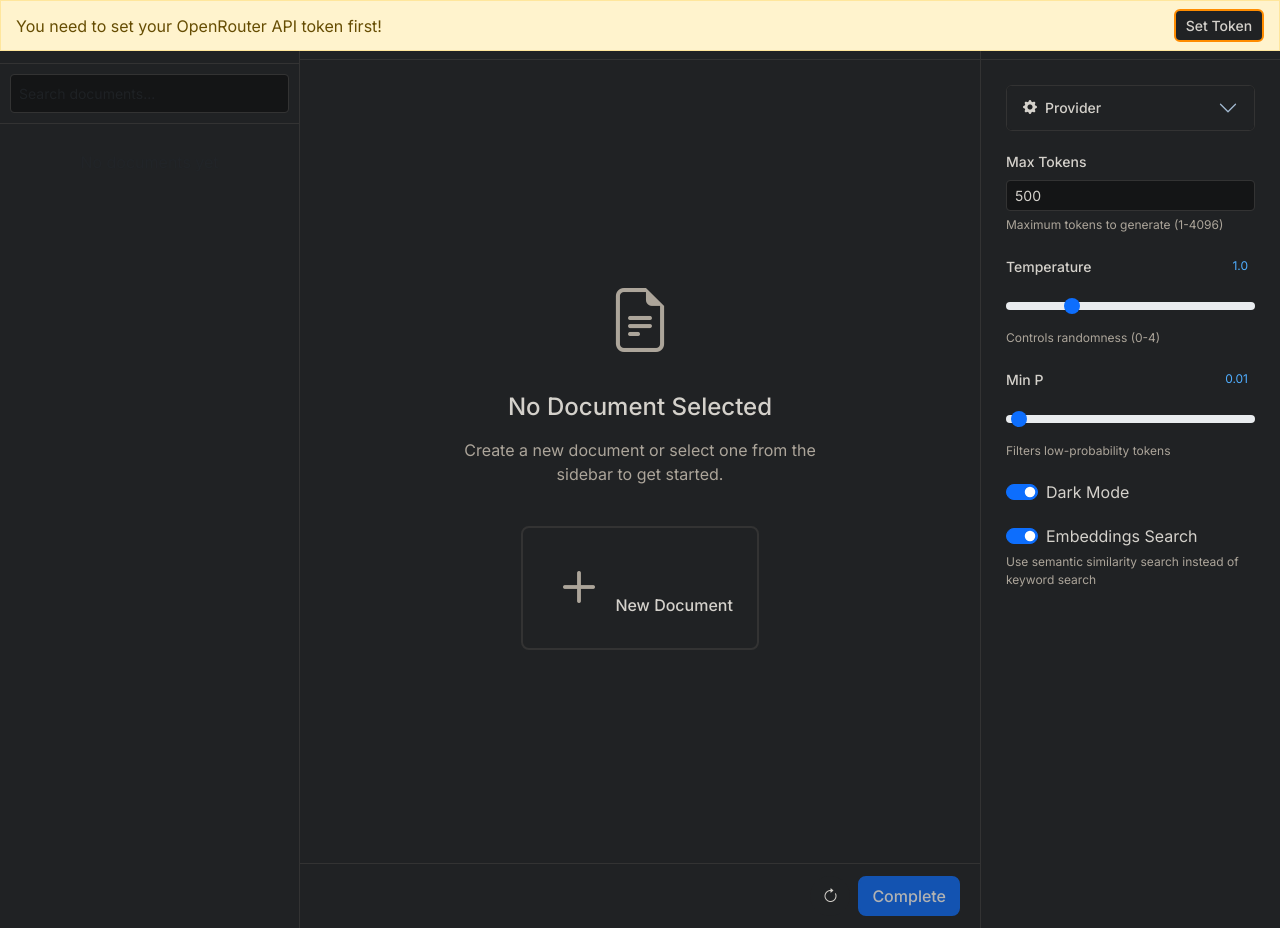
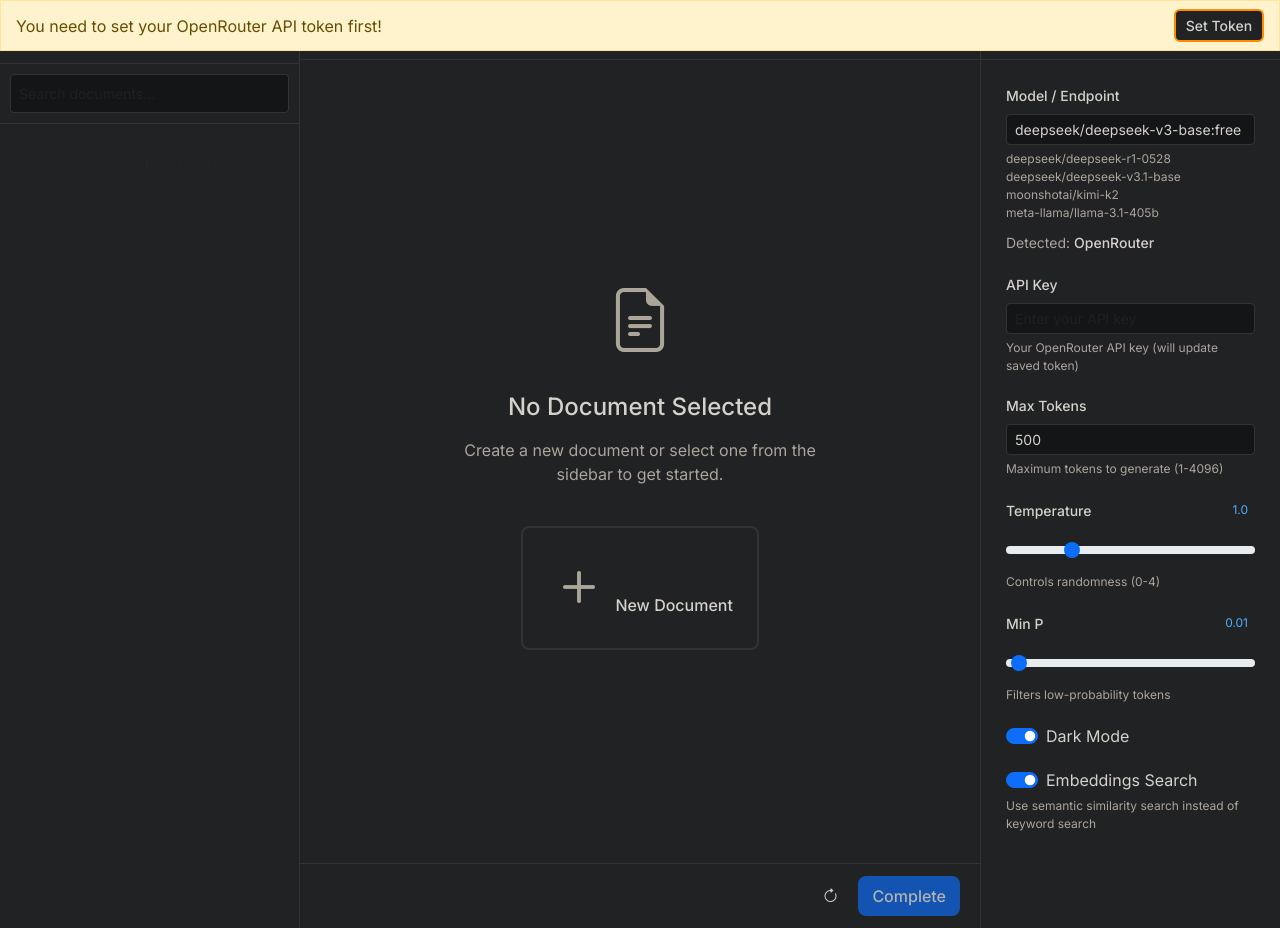
Before and after one commit to lyramakesmusic/text-completion-webui, a Flask app: page / in a window 1280 px wide. Run offline with Flask 3, Linux system fonts and the light colour scheme; data that the repository does not hold is empty; some libraries are stand-ins or nearby versions.

Commit message:
autodetect provider

```diff
--- a/static/js/app.js
+++ b/static/js/app.js
@@ -1015,79 +1015,100 @@ document.addEventListener('DOMContentLoaded', function() {
         }
     });
 
-    // Update provider-specific settings visibility and ensure values are synchronized
-    function updateModelExamples() {
+    // Smart model/endpoint detection and parsing
+    function detectProviderFromInput(value) {
+        if (!value || !value.trim()) {
+            return { provider: 'openrouter', model: '', endpoint: '' };
+        }
+
+        const trimmedValue = value.trim();
+
+        // Check if it starts with http:// or https:// (OpenAI-compatible endpoint)
+        if (trimmedValue.startsWith('http://') || trimmedValue.startsWith('https://')) {
+            return {
+                provider: 'openai',
+                model: '',
+                endpoint: trimmedValue
+            };
+        }
+
+        // Otherwise assume it's an OpenRouter model (provider/model format)
+        return {
+            provider: 'openrouter',
+            model: trimmedValue,
+            endpoint: ''
+        };
+    }
+
+    function updateProviderFields(detection) {
+        // Update hidden fields for backend
         const providerField = document.getElementById('provider');
-        if (!providerField) return;
-
-        const provider = providerField.value;
-        const openrouterSettings = document.getElementById('openrouter-settings');
-        const openaiSettings = document.getElementById('openai-settings');
-        const chutesSettings = document.getElementById('chutes-settings');
-
-        // Hide all provider sections first
-        if (openrouterSettings) openrouterSettings.style.display = 'none';
-        if (openaiSettings) openaiSettings.style.display = 'none';
-        if (chutesSettings) chutesSettings.style.display = 'none';
-
-        // Show the appropriate section based on provider
-        if (provider === 'openrouter' && openrouterSettings) {
-            openrouterSettings.style.display = 'block';
-        } else if (provider === 'openai' && openaiSettings) {
-            openaiSettings.style.display = 'block';
-        } else if (provider === 'chutes' && chutesSettings) {
-            chutesSettings.style.display = 'block';
-        }
-
-        // Ensure field synchronization after visibility changes
-        syncModelFields();
-    }
-
-    // Sync model values between provider-specific model fields
-    function syncModelFields() {
-        const provider = document.getElementById('provider').value;
-        const mainModelField = document.getElementById('model');
-        const chutesModelField = document.getElementById('model-chutes');
-
-        if (provider === 'chutes' && chutesModelField && mainModelField) {
-            if (chutesModelField.value !== mainModelField.value) {
-                chutesModelField.value = mainModelField.value;
-            }
-        } else if (provider === 'openrouter' && chutesModelField && mainModelField) {
-            if (mainModelField.value !== chutesModelField.value) {
-                mainModelField.value = chutesModelField.value;
-            }
-        }
+        const endpointField = document.getElementById('openai_endpoint');
+        const detectedSpan = document.getElementById('provider-detected');
+        const apiKeySection = document.querySelector('#api_key').closest('.mb-4');
+        const apiKeyHelp = document.getElementById('api-key-help');
+
+        if (providerField) providerField.value = detection.provider;
+        if (endpointField) endpointField.value = detection.endpoint;
+
+        // Update UI feedback
+        if (detectedSpan) {
+            detectedSpan.textContent = detection.provider === 'openrouter' ? 'OpenRouter' : 'OpenAI-Compatible';
+        }
+
+        // Show/hide API key field based on provider
+        if (apiKeySection) {
+            if (detection.provider === 'openrouter') {
+                apiKeySection.style.display = 'block';
+                if (apiKeyHelp) {
+                    apiKeyHelp.textContent = 'Your OpenRouter API key (will update saved token)';
+                }
+            } else {
+                apiKeySection.style.display = 'none';
+            }
+        }
+    }
+
+    function handleModelEndpointChange() {
+        const modelEndpointField = document.getElementById('model-endpoint');
+        if (!modelEndpointField) return;
+
+        const detection = detectProviderFromInput(modelEndpointField.value);
+        updateProviderFields(detection);
+
+        // Always keep the name as 'model' for form submission
+        modelEndpointField.setAttribute('name', 'model');
+
+        // Update the hidden fields immediately
+        const providerField = document.getElementById('provider');
+        const endpointField = document.getElementById('openai_endpoint');
+
+        if (providerField) providerField.value = detection.provider;
+        if (endpointField) endpointField.value = detection.endpoint;
     }
 
     // Auto-save settings function
     function autoSaveSettings() {
         const formData = new FormData(domElements.settingsFormInline);
 
-        // Always get provider and model values from the accordion fields, regardless of accordion state
-        const providerField = document.getElementById('provider');
-        const provider = providerField ? providerField.value : 'openrouter';
-
-        // Ensure the correct model value is used based on provider selection
-        let modelValue = '';
-        if (provider === 'chutes') {
-            const chutesModelField = document.getElementById('model-chutes');
-            modelValue = chutesModelField ? chutesModelField.value : '';
-        } else if (provider === 'openrouter') {
-            const openrouterModelField = document.getElementById('model');
-            modelValue = openrouterModelField ? openrouterModelField.value : '';
-        }
-        // OpenAI doesn't need a model field
-
-        // Override form data with the correct values from accordion
-        formData.set('provider', provider);
-        if (modelValue) {
-            formData.set('model', modelValue);
-        }
-
-        // Handle OpenRouter API key separately if it's being changed
-        const openrouterApiKey = formData.get('openrouter_api_key');
-        if (openrouterApiKey && openrouterApiKey.trim()) {
+        // Get the current detection to handle API keys correctly
+        const modelEndpointField = document.getElementById('model-endpoint');
+        const detection = detectProviderFromInput(modelEndpointField ? modelEndpointField.value : '');
+
+        // The hidden fields are already updated by handleModelEndpointChange
+        // Just ensure form data reflects the correct values
+        if (detection.provider === 'openrouter') {
+            formData.set('model', detection.model);
+            formData.set('openai_endpoint', ''); // Clear endpoint for OpenRouter
+        } else if (detection.provider === 'openai') {
+            formData.set('model', ''); // No model needed for OpenAI-compatible
+            formData.set('openai_endpoint', detection.endpoint);
+        }
+
+        // Handle API key updates based on provider
+        const apiKey = formData.get('openrouter_api_key');
+        if (apiKey && apiKey.trim()) {
+            if (detection.provider === 'openrouter') {
                 // Update the main OpenRouter token
                 fetch('/set_token', {
                     method: 'POST',
@@ -1095,14 +1116,14 @@ document.addEventListener('DOMContentLoaded', function() {
                         'Content-Type': 'application/x-www-form-urlencoded',
                     },
                     body: new URLSearchParams({
-                    'token': openrouterApiKey.trim()
+                        'token': apiKey.trim()
                     })
                 })
                 .then(response => response.json())
                 .then(data => {
                     if (data.success) {
                         // Clear the field after successful save
-                    document.getElementById('openrouter_api_key').value = '';
+                        document.getElementById('api_key').value = '';
 
                         // Enable the submit button if it was disabled
                         if (domElements.submitBtn.disabled) {
@@ -1118,20 +1139,30 @@ document.addEventListener('DOMContentLoaded', function() {
                             });
                         }
                         const toastBody = domElements.autosaveToast.querySelector('.toast-body span');
-                    toastBody.textContent = 'OpenRouter API key updated!';
+                        toastBody.textContent = 'API key updated!';
                         autosaveToast.show();
                     } else {
-                    console.error('Error updating OpenRouter token:', data.error);
-                    alert('Error updating OpenRouter API key: ' + (data.error || 'Unknown error'));
+                        console.error('Error updating API token:', data.error);
+                        alert('Error updating API key: ' + (data.error || 'Unknown error'));
                     }
                 })
                 .catch(error => {
-                console.error('Error updating OpenRouter token:', error);
-                alert('Error updating OpenRouter API key: ' + error.message);
-            });
-
-            // Remove the OpenRouter API key from the form data so it doesn't get saved in settings
+                    console.error('Error updating API token:', error);
+                    alert('Error updating API key: ' + error.message);
+                });
+            } else {
+                // For OpenAI-compatible, store as custom API key
+                formData.set('custom_api_key', apiKey.trim());
+                // Clear the field after saving
+                setTimeout(() => {
+                    document.getElementById('api_key').value = '';
+                }, 100);
+            }
+
+            // Remove from form data for OpenRouter (already handled above)
+            if (detection.provider === 'openrouter') {
                 formData.delete('openrouter_api_key');
+            }
         }
 
         fetch('/settings', {
@@ -1141,7 +1172,7 @@ document.addEventListener('DOMContentLoaded', function() {
         .then(response => response.json())
         .then(data => {
             if (data.success) {
-                // Update window.config with the values that were actually sent
+                // Update window.config with the detected values
                 window.config = Object.assign(window.config || {}, {
                     model: formData.get('model'),
                     temperature: parseFloat(formData.get('temperature')),
@@ -1150,7 +1181,7 @@ document.addEventListener('DOMContentLoaded', function() {
                     repetition_penalty: parseFloat(formData.get('repetition_penalty')),
                     max_tokens: parseInt(formData.get('max_tokens')),
                     dark_mode: formData.get('dark_mode') === 'on',
-                    provider: provider, // Use the provider from accordion
+                    provider: detection.provider,
                     custom_api_key: formData.get('custom_api_key'),
                     openai_endpoint: formData.get('openai_endpoint'),
                     embeddings_search: formData.get('embeddings_search') === 'on'
@@ -1204,48 +1235,28 @@ document.addEventListener('DOMContentLoaded', function() {
     domElements.settingsFormInline.addEventListener('input', debouncedAutoSave);
     domElements.settingsFormInline.addEventListener('change', debouncedAutoSave);
 
-    // Provider change handler
-    const providerSelect = document.getElementById('provider');
-    if (providerSelect) {
-        providerSelect.addEventListener('change', function() {
-            updateModelExamples();
-            syncModelFields();
+    // Model/Endpoint input change handler - this is the main smart input
+    const modelEndpointInput = document.getElementById('model-endpoint');
+    if (modelEndpointInput) {
+        modelEndpointInput.addEventListener('input', function() {
+            handleModelEndpointChange();
             debouncedAutoSave();
         });
 
-        // Initialize provider settings on page load - ensure correct provider is selected
-        // and all fields are properly synchronized
-        if (window.config && window.config.provider) {
-            providerSelect.value = window.config.provider;
-        }
-        updateModelExamples();
-
-        // Ensure model fields have correct values on load
-        if (window.config && window.config.model) {
-            const modelField = document.getElementById('model');
-            const chutesModelField = document.getElementById('model-chutes');
-
-            if (modelField) modelField.value = window.config.model;
-            if (chutesModelField) chutesModelField.value = window.config.model;
-        }
-    }
-
-    // OpenRouter model input change handler
-    const modelInput = document.getElementById('model');
-    if (modelInput) {
-        modelInput.addEventListener('input', function() {
-            syncModelFields();
-            debouncedAutoSave();
-        });
-    }
-
-    // Chutes model input change handler
-    const chutesModelInput = document.getElementById('model-chutes');
-    if (chutesModelInput) {
-        chutesModelInput.addEventListener('input', function() {
-            syncModelFields();
-            debouncedAutoSave();
-        });
+        // Initialize on page load based on current config
+        if (window.config) {
+            let initialValue = '';
+            if (window.config.provider === 'openai' && window.config.openai_endpoint) {
+                initialValue = window.config.openai_endpoint;
+            } else if (window.config.model) {
+                initialValue = window.config.model;
+            }
+
+            if (initialValue) {
+                modelEndpointInput.value = initialValue;
+                handleModelEndpointChange();
+            }
+        }
     }
 
     // Ctrl+S handler to show "Autosaved on edit" toast
--- a/templates/index.html
+++ b/templates/index.html
@@ -1120,72 +1120,28 @@
             </div>
             <div class="sidebar-content">
                 <form id="settings-form-inline" class="settings-form">
-                    <!-- Provider Selection Accordion -->
+                    <!-- Smart Model/Endpoint Input -->
                     <div class="mb-4">
-                        <div class="accordion" id="providerSettingsAccordion">
-                            <div class="accordion-item">
-                                <h2 class="accordion-header" id="providerHeading">
-                                    <button class="accordion-button collapsed" type="button" data-bs-toggle="collapse" data-bs-target="#providerCollapse" aria-expanded="false" aria-controls="providerCollapse">
-                                        <i class="bi bi-gear-fill me-2"></i>Provider
-                                    </button>
-                                </h2>
-                                <div id="providerCollapse" class="accordion-collapse collapse" aria-labelledby="providerHeading" data-bs-parent="#providerSettingsAccordion">
-                                    <div class="accordion-body">
-                                        <div class="mb-3">
-                                            <label for="provider" class="form-label">Provider</label>
-                                            <select class="form-select form-select-sm" id="provider" name="provider">
-                                                <option value="openrouter" {% if config.get('provider', 'openrouter') == 'openrouter' %}selected{% endif %}>OpenRouter</option>
-                                                <option value="openai" {% if config.get('provider', 'openrouter') == 'openai' %}selected{% endif %}>OpenAI-Compatible</option>
-                                                <option value="chutes" {% if config.get('provider', 'openrouter') == 'chutes' %}selected{% endif %}>Chutes AI</option>
-                                            </select>
-                                            <!-- <div class="form-text">Select the API provider to use</div> -->
-                                        </div>
+                        <label for="model-endpoint" class="form-label">Model / Endpoint</label>
+                        <input type="text" class="form-control form-control-sm" id="model-endpoint" name="model" value="{% if config.get('provider') == 'openai' and config.get('openai_endpoint') %}{{ config.get('openai_endpoint') }}{% else %}{{ config.model }}{% endif %}" required>
+                        <div class="form-text" id="model-endpoint-help">
+                            deepseek/deepseek-r1-0528<br>deepseek/deepseek-v3.1-base<br>moonshotai/kimi-k2<br>meta-llama/llama-3.1-405b<br>
+                        </div>
+                        <div class="mt-2">
+                            <small style="color: var(--text-secondary);">Detected: <span id="provider-detected" style="color: var(--text-primary); font-weight: 500;">{% if config.get('provider') == 'openai' %}OpenAI-Compatible{% else %}OpenRouter{% endif %}</span></small>
+                        </div>
+                    </div>
 
-                                        <!-- OpenRouter Settings -->
-                                        <div id="openrouter-settings">
-                                            <div class="mb-3" id="model-field-openrouter">
-                                                <label for="model" class="form-label">Model</label>
-                                                <input type="text" class="form-control form-control-sm" id="model" name="model" value="{{ config.model }}" required>
-                                                <div class="form-text" id="model-help-text">
-                                                    deepseek/deepseek-r1-0528<br>deepseek/deepseek-v3.1-base<br>moonshotai/kimi-k2<br>meta-llama/llama-3.1-405b
-                                                </div>
-                                            </div>
+                    <!-- Hidden fields for backend compatibility -->
+                    <input type="hidden" id="provider" name="provider" value="{{ config.get('provider', 'openrouter') }}">
+                    <input type="hidden" id="openai_endpoint" name="openai_endpoint" value="{{ config.get('openai_endpoint', '') }}">
+                    <input type="hidden" id="custom_api_key" name="custom_api_key" value="{{ config.get('custom_api_key', '') }}">
 
-                                            <div class="mb-3" id="openrouter-api-key-field">
-                                                <label for="openrouter_api_key" class="form-label">OpenRouter API Key</label>
-                                                <input type="password" class="form-control form-control-sm" id="openrouter_api_key" name="openrouter_api_key" value="" placeholder="Set or change your OpenRouter API key">
-                                                <div class="form-text">This will update your main OpenRouter API token</div>
-                                            </div>
-                                        </div>
-
-                                        <!-- OpenAI-Compatible Settings -->
-                                        <div id="openai-settings" style="display: none;">
-                                            <div class="mb-3" id="openai-endpoint-field">
-                                                <label for="openai_endpoint" class="form-label">Server Endpoint</label>
-                                                <input type="url" class="form-control form-control-sm" id="openai_endpoint" name="openai_endpoint" value="{{ config.get('openai_endpoint', 'http://localhost:8080/v1') }}" placeholder="http://localhost:8080/v1">
-                                                <div class="form-text">Base URL for your OpenAI-compatible server</div>
-                                            </div>
-                                        </div>
-
-                                        <!-- Chutes AI Settings -->
-                                        <div id="chutes-settings" style="display: none;">
-                                            <div class="mb-3" id="model-field-chutes">
-                                                <label for="model-chutes" class="form-label">Model</label>
-                                                <input type="text" class="form-control form-control-sm" id="model-chutes" name="model" value="{{ config.model }}" required>
-                                                <div class="form-text" id="model-help-text-chutes">
-                                                </div>
-                                            </div>
-
-                                            <div class="mb-3" id="chutes-api-key-field">
-                                                <label for="custom_api_key" class="form-label">Chutes API Key</label>
-                                                <input type="password" class="form-control form-control-sm" id="custom_api_key" name="custom_api_key" value="{{ config.get('custom_api_key', '') }}" placeholder="Your Chutes API key">
-                                                <div class="form-text">Your Chutes AI API key</div>
-                                            </div>
-                                        </div>
-                                    </div>
-                                </div>
-                            </div>
-                        </div>
+                    <!-- API Key Section -->
+                    <div class="mb-4">
+                        <label for="api_key" class="form-label">API Key</label>
+                        <input type="password" class="form-control form-control-sm" id="api_key" name="openrouter_api_key" value="" placeholder="Enter your API key">
+                        <div class="form-text" id="api-key-help">Your OpenRouter API key (will update main token)</div>
                     </div>
 
                     <div class="mb-4">
```
Also changed, not shown: interface.png. Lines whose indentation alone changed are shown as unchanged.
